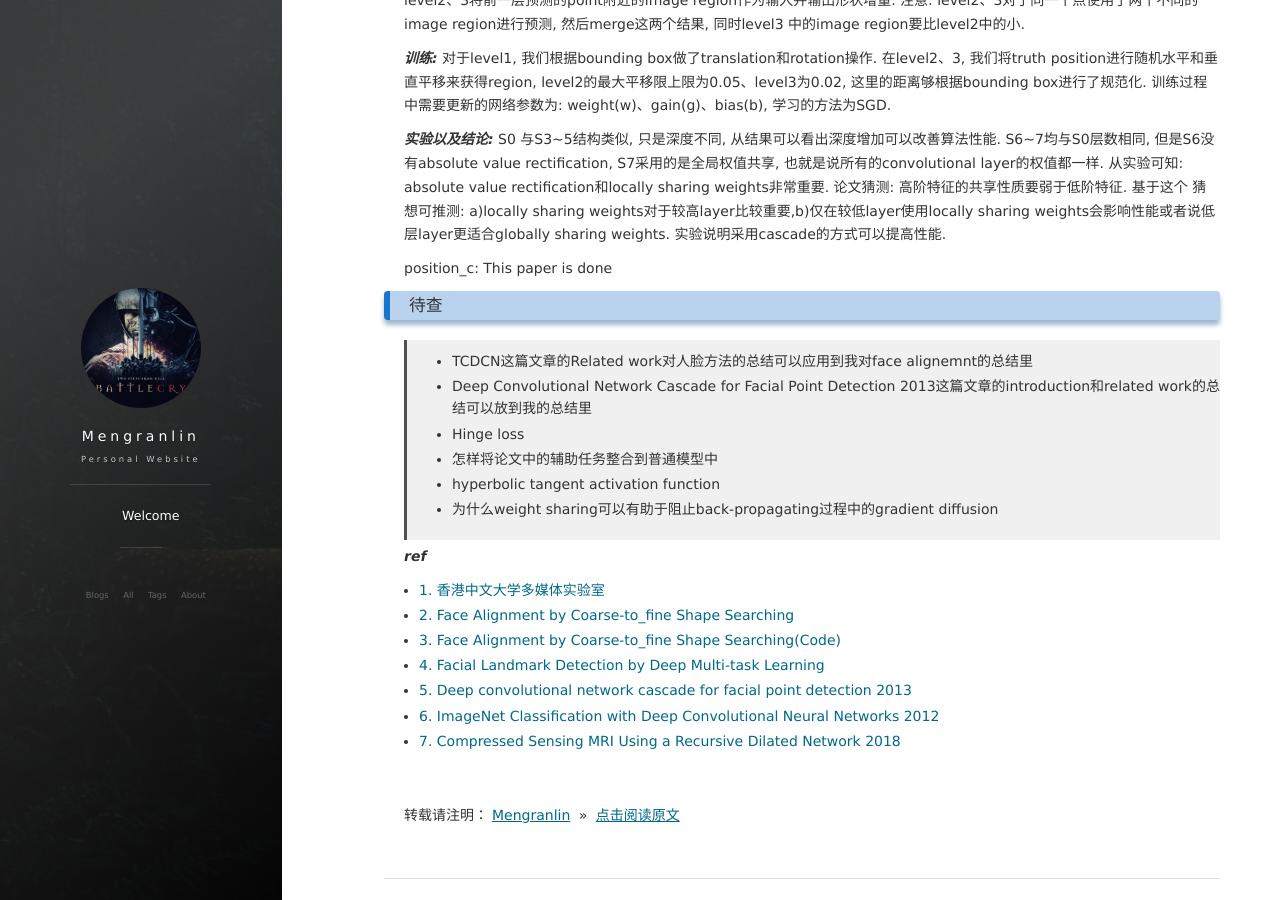
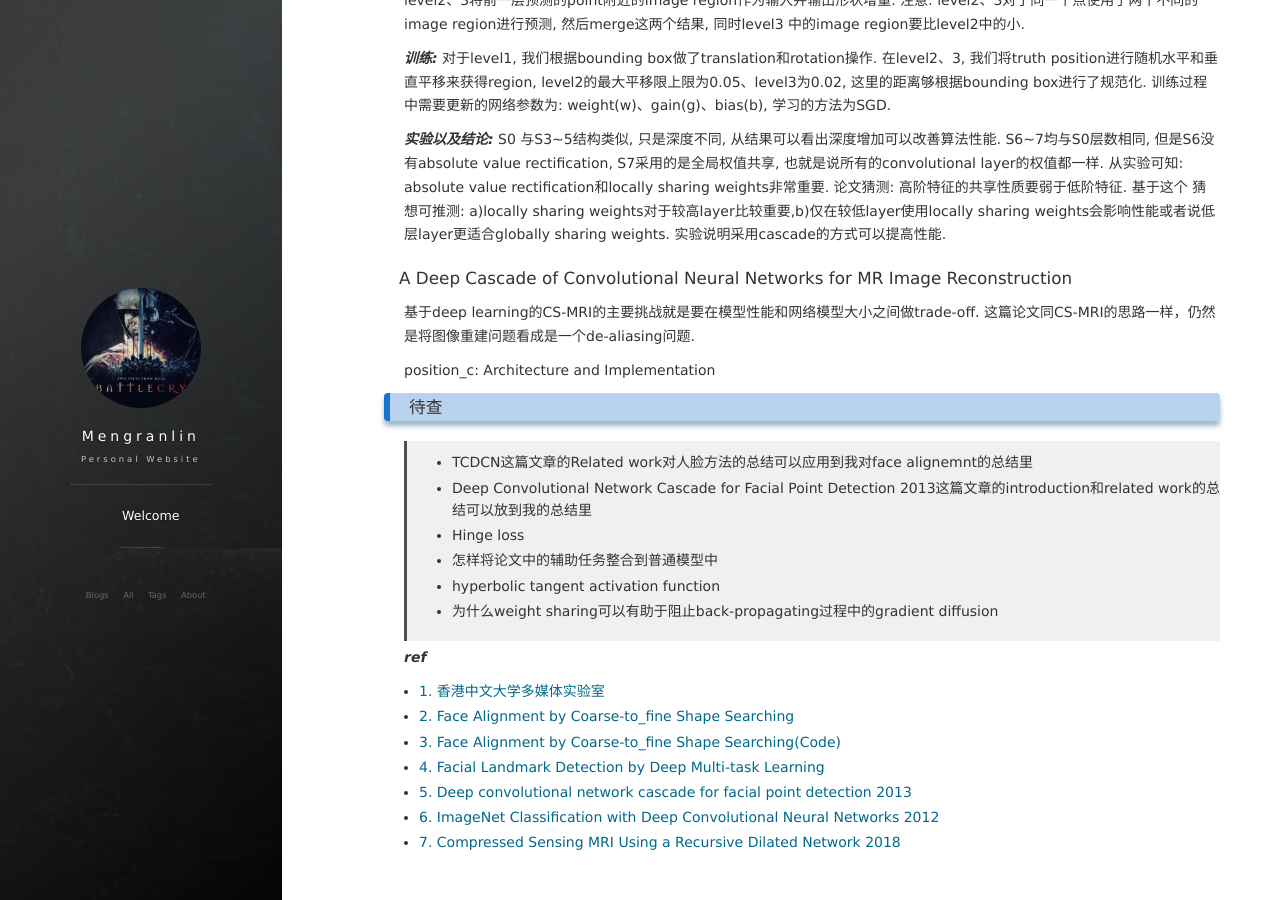
Before and after one commit to lmrshare/lmrshare.github.io, a Jekyll site: the page built from _posts/2018-05-22-Ref-notes.md, in a window 1280 px wide and 900 px high, scrolled down 11047 px. Built offline with Jekyll 4.4.1, drawn with Linux system fonts in a browser that asks for light colours; nearby versions of some CDN libraries; comment, search, counter and statistics services are not loaded.

Commit message:
read cnn-mri paper

```diff
--- a/_posts/2018-05-22-Ref-notes.md
+++ b/_posts/2018-05-22-Ref-notes.md
@@ -352,7 +352,12 @@ ___训练:___ 对于level1, 我们根据bounding box做了translation和rotation
 ___实验以及结论:___ S0 与S3~5结构类似, 只是深度不同, 从结果可以看出深度增加可以改善算法性能. S6~7均与S0层数相同, 但是S6没有absolute value rectification, S7采用的是全局权值共享, 也就是说所有的convolutional layer的权值都一样. 从实验可知: absolute value rectification和locally sharing weights非常重要. 论文猜测: 高阶特征的共享性质要弱于低阶特征. 基于这个
 猜想可推测: a)locally sharing weights对于较高layer比较重要,b)仅在较低layer使用locally sharing weights会影响性能或者说低层layer更适合globally sharing weights. 实验说明采用cascade的方式可以提高性能.
 
-position_c: This paper is done
+#### A Deep Cascade of Convolutional Neural Networks for MR Image Reconstruction
+
+基于deep learning的CS-MRI的主要挑战就是要在模型性能和网络模型大小之间做trade-off. 这篇论文同CS-MRI的思路一样，仍然是将图像重建问题看成是一个de-aliasing问题.
+
+
+position_c: Architecture and Implementation
 
 ### <a name="will-search"></a>待查
 
```
Also changed, not shown: 1 other file.
